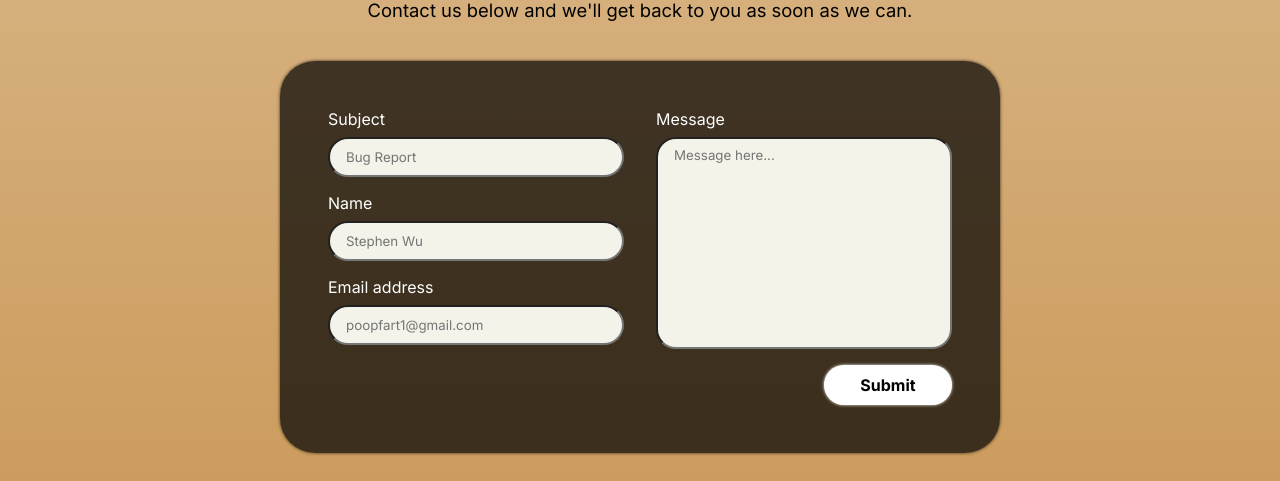
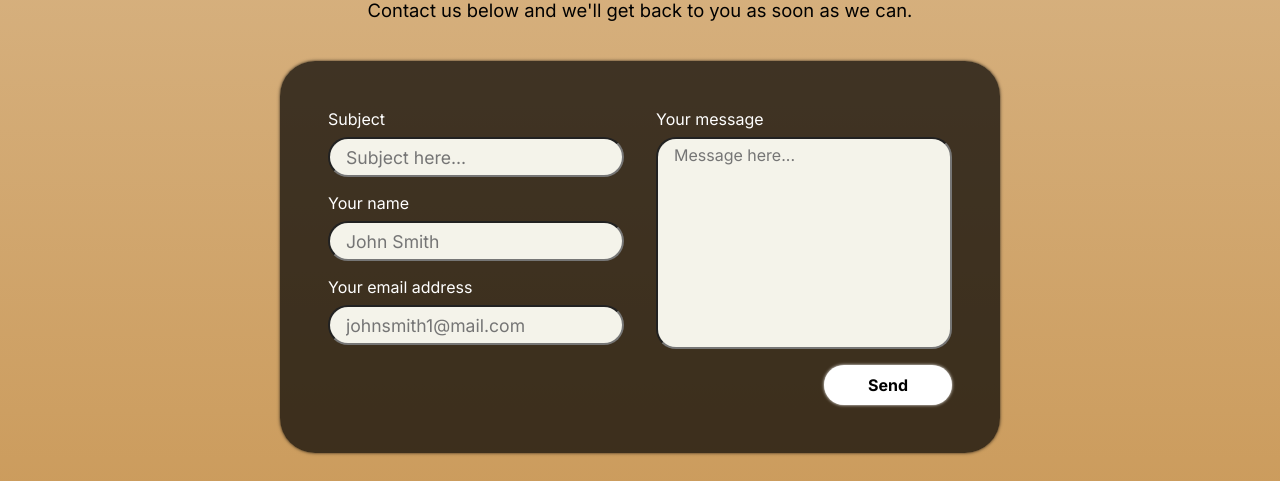
Before and after one commit to om-arya/T.O.M, a Django app: page /about-tom in a window 1280 px wide. Shown: the part 2038-2519 px from the top of the page. Run offline with Django 5.2, Linux system fonts and the light colour scheme; some libraries are stand-ins or nearby versions.

Commit message:
Edit About T.O.M. feedback form

```diff
--- a/static/css/about-tom.css
+++ b/static/css/about-tom.css
@@ -299,14 +299,16 @@ footer p {
     display: block;
 }
 
-.left input, .right input {
-    background: #F4F3EA;
-    border-radius: 20px;
-    color: black;
-    height: 2.5rem;
+.left input,
+.right input {
+    margin-bottom: 1rem;
     padding: 1rem;
     width: 100%;
-    margin-bottom: 1rem;
+    height: 2.5rem;
+    border-radius: 20px;
+    font-size: 1.1rem;
+    background: #F4F3EA;
+    color: black;
 }
 
 .left, .right {
@@ -316,6 +318,7 @@ footer p {
 
 #message {
     padding: 1rem 1rem 12rem;
+    font-size: 1rem;
 }
 
 .right {
--- a/templates/about-tom.html
+++ b/templates/about-tom.html
@@ -76,16 +76,16 @@
             <div class="form-content">
                 <div class="left">
                     <label for="help">Subject</label>
-                    <input type="text" id="help" name="help" placeholder="Bug Report" maxlength="50">
-                    <label for="name">Name</label>
-                    <input type="text" id="name" name="name" placeholder="Stephen Wu" maxlength="50">
-                    <label for="email">Email address</label>
-                    <input type="text" id="email" name="email" placeholder="poopfart1@gmail.com" maxlength="50">
+                    <input type="text" id="help" name="help" placeholder="Subject here..." maxlength="50">
+                    <label for="name">Your name</label>
+                    <input type="text" id="name" name="name" placeholder="John Smith" maxlength="50">
+                    <label for="email">Your email address</label>
+                    <input type="text" id="email" name="email" placeholder="johnsmith1@mail.com" maxlength="50">
                 </div>
                 <div class="right">
-                    <label for="message">Message</label>
+                    <label for="message">Your message</label>
                     <input type="text" id="message" name="message" placeholder="Message here..." maxlength="50">
-                    <button>Submit</button>
+                    <button>Send</button>
                 </div>
             </div>
         </div>
```
